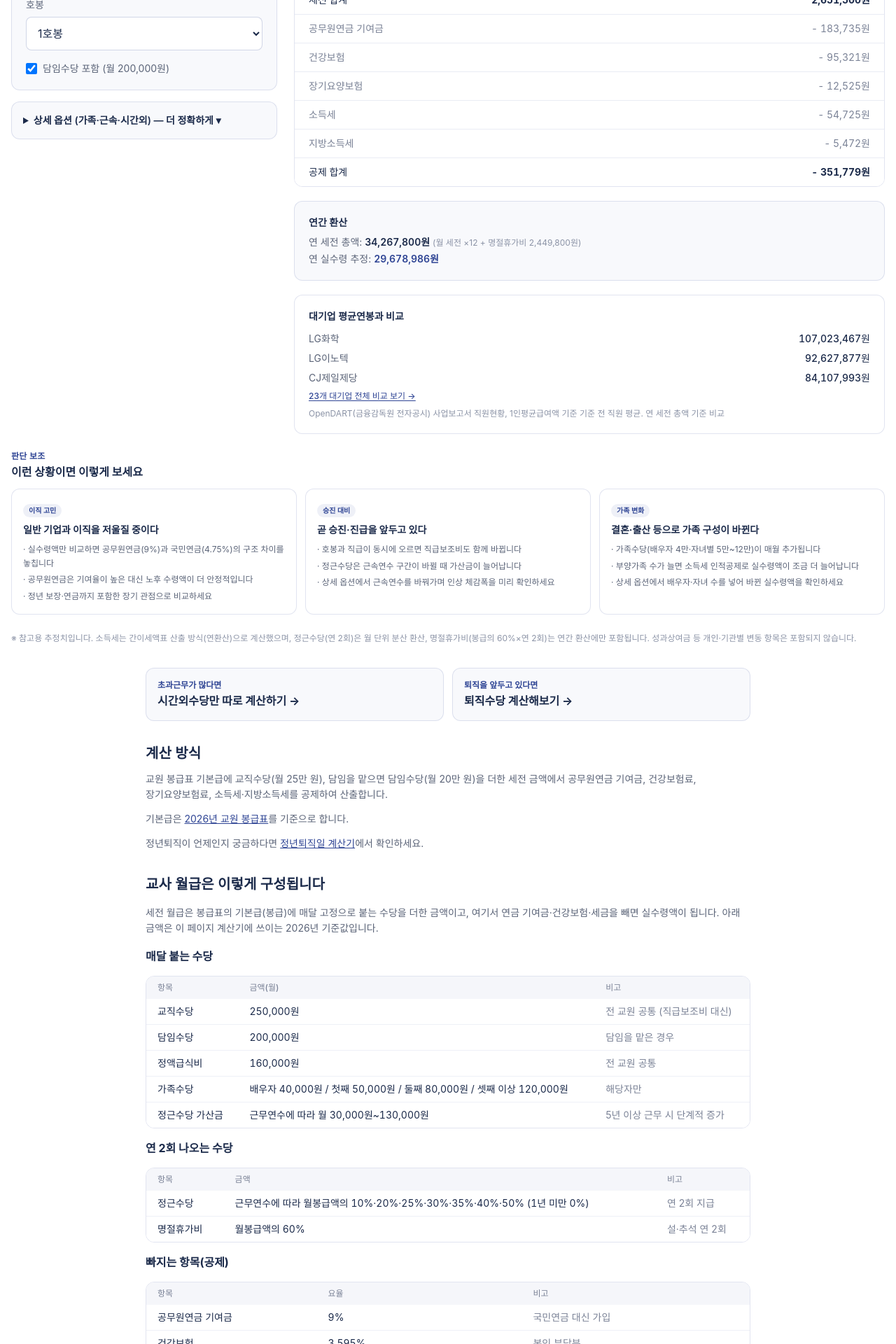
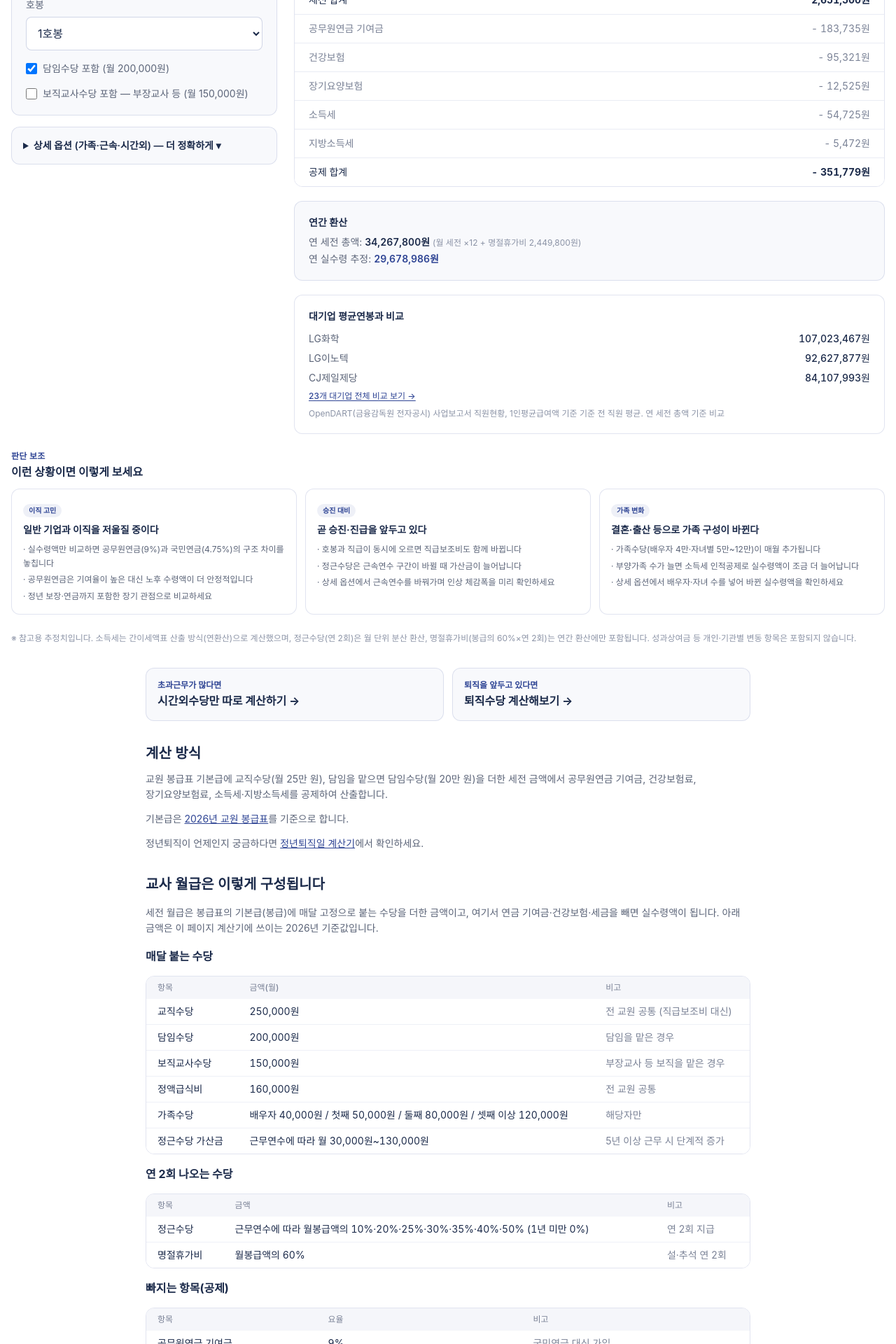
Before and after one commit to parkdane/pay-calc, a Next.js app: page /calc/teacher-net in a window 1280 px wide. Shown: the part 580-2500 px from the top of the page at 70% size. Built offline with nearby package versions, Linux system fonts and the light colour scheme; a web font is replaced by a local one.

Commit message:
지역가입자 국민연금 계산기 제목 원복, 공무원연금 계산기 제목 교사·공무원 연금 수령액으로 정비, 교원 계산기에 보직교사수당(월 15만원) 옵션·FAQ 추가

```diff
--- a/app/calc/national-pension-premium/page.tsx
+++ b/app/calc/national-pension-premium/page.tsx
@@ -6,11 +6,11 @@ import SourceNote from "@/components/SourceNote";
 import Link from "next/link";
 
 export const metadata: Metadata = {
-  title: "지역가입자 국민연금 보험료 계산기 (자영업자·프리랜서, 2026년)",
+  title: "국민연금 지역가입자 보험료 계산기 (2026년 기준)",
   description:
     "월 신고소득을 입력하면 2026년 기준(보험료율 9.5%, 상한 659만원·하한 41만원) 국민연금 지역가입자 보험료를 계산합니다. 자영업자·프리랜서 대상입니다.",
   openGraph: {
-    title: "지역가입자 국민연금 보험료 계산기 (자영업자·프리랜서, 2026년)",
+    title: "국민연금 지역가입자 보험료 계산기 (2026년 기준)",
     description:
       "월 신고소득을 입력하면 2026년 기준 국민연금 지역가입자 보험료를 계산합니다. 자영업자·프리랜서 대상입니다.",
   },
@@ -44,7 +44,7 @@ export default function Page() {
     <div className="space-y-8">
       <header className="space-y-2">
         <h1 className="text-2xl font-bold tracking-tight text-[#1B2A4A] sm:text-3xl">
-          지역가입자 국민연금 보험료 계산기
+          국민연금 지역가입자 보험료 계산기
         </h1>
         <p className="text-sm text-[#5B6478]">
           월 신고소득을 입력하면 2026년 기준 국민연금 지역가입자 보험료를 계산합니다.
--- a/app/calc/pension-net/page.tsx
+++ b/app/calc/pension-net/page.tsx
@@ -7,11 +7,11 @@ import SourceNote from "@/components/SourceNote";
 import Link from "next/link";
 
 export const metadata: Metadata = {
-  title: "공무원연금 은퇴 후 예상수령액 계산기 (교사·경찰·소방·군인 포함)",
+  title: "교사·공무원 연금 수령액 계산기 (경찰·소방·군인, 개시연령 반영)",
   description:
     "임용일·직급·호봉을 입력하면 은퇴 후 받을 공무원연금 예상 월수령액을 계산합니다. 일반직·교사·경찰·소방·군인 전부 지원하며, 1997~2026년 실제 봉급표와 3단계 산식(구법·과도기·소득재분배)을 반영합니다.",
   openGraph: {
-    title: "공무원연금 은퇴 후 예상수령액 계산기 (교사·경찰·소방·군인 포함)",
+    title: "교사·공무원 연금 수령액 계산기 (경찰·소방·군인, 개시연령 반영)",
     description: "임용일·직급·호봉을 입력하면 은퇴 후 받을 공무원연금 예상 월수령액을 계산합니다. 일반직·교사·경찰·소방·군인 전부 지원하며, 1997~2026년 실제 봉급표와 3단계 산식(구법·과도기·소득재분배)을 반영합니다.",
   },
 };
@@ -57,7 +57,7 @@ export default function Page() {
     <div className="space-y-8">
       <header className="space-y-2">
         <h1 className="text-2xl font-bold tracking-tight text-[#1B2A4A] sm:text-3xl">
-          공무원연금 은퇴 후 예상수령액 계산기
+          교사·공무원 연금 수령액 계산기
         </h1>
         <p className="text-sm text-[#5B6478]">
           임용일·직급·호봉을 입력하면 실제 봉급표 이력과 공무원연금법 3단계 산식을 반영한
--- a/components/CivilNetCalc.tsx
+++ b/components/CivilNetCalc.tsx
@@ -22,6 +22,7 @@ const OCCUPATIONS = [
 
 const TEACHER_ALLOWANCE = 250000; // 교직수당 (전 교원 공통)
 const HOMEROOM_ALLOWANCE = 200000; // 담임수당
+const DEPT_HEAD_ALLOWANCE = 150000; // 보직교사수당(부장교사 등), 2024년 7만→15만 원 인상, 2026년 동결
 
 function pickBracket<T extends { underYears: number }>(brackets: T[], years: number): T {
   return brackets.find((b) => years < b.underYears) ?? brackets[brackets.length - 1];
@@ -57,6 +58,7 @@ export default function CivilNetCalc({
   const [years, setYears] = useState(0);
   const [overtimeH, setOvertimeH] = useState(0);
   const [includeDanger, setIncludeDanger] = useState(true);
+  const [includeDeptHead, setIncludeDeptHead] = useState(false);
 
   const occ = OCCUPATIONS[occIdx];
   const d = occ.data;
@@ -79,6 +81,9 @@ export default function CivilNetCalc({
       if (includeDanger) {
         // 교사 직종에서 이 체크박스는 담임수당으로 사용
         items.push({ label: "담임수당", value: HOMEROOM_ALLOWANCE });
+      }
+      if (includeDeptHead) {
+        items.push({ label: "보직교사수당", value: DEPT_HEAD_ALLOWANCE });
       }
     } else {
       const positionBonus =
@@ -154,7 +159,7 @@ export default function CivilNetCalc({
       annualGross,
       annualNetApprox,
     };
-  }, [occIdx, gradeIdx, hobong, useDetail, spouse, children, years, overtimeH, includeDanger, d, gradeLabel, occ.danger]);
+  }, [occIdx, gradeIdx, hobong, useDetail, spouse, children, years, overtimeH, includeDanger, includeDeptHead, d, gradeLabel, occ.danger]);
 
   // 대기업 평균연봉과 비교 (가까운 순으로 3개, 이미 있는 DART 데이터 재사용)
   const nearbyCompanies = useMemo(() => {
@@ -243,6 +248,17 @@ export default function CivilNetCalc({
                 {occ.teacher
                   ? `담임수당 포함 (월 ${won(HOMEROOM_ALLOWANCE)})`
                   : `위험근무수당 포함 (월 ${won(occ.danger)})`}
+              </label>
+            )}
+            {occ.teacher && (
+              <label className="flex items-center gap-2 text-sm text-[#5B6478]">
+                <input
+                  type="checkbox"
+                  checked={includeDeptHead}
+                  onChange={(e) => setIncludeDeptHead(e.target.checked)}
+                  className="h-4 w-4"
+                />
+                {`보직교사수당 포함 — 부장교사 등 (월 ${won(DEPT_HEAD_ALLOWANCE)})`}
               </label>
             )}
           </div>
--- a/components/PayStructure.tsx
+++ b/components/PayStructure.tsx
@@ -12,6 +12,7 @@ const pct = (r: number) => `${+(r * 100).toFixed(3)}%`;
 
 const TEACHER_ALLOWANCE = 250000; // 교직수당 (CivilNetCalc와 동일)
 const HOMEROOM_ALLOWANCE = 200000; // 담임수당 (CivilNetCalc와 동일)
+const DEPT_HEAD_ALLOWANCE = 150000; // 보직교사수당 (CivilNetCalc와 동일)
 
 type Row = [string, string, string?];
 
@@ -102,6 +103,7 @@ export default function PayStructure({ variant }: { variant: "civil" | "teacher"
         ? [
             ["교직수당", won(TEACHER_ALLOWANCE), "전 교원 공통 (직급보조비 대신)"],
             ["담임수당", won(HOMEROOM_ALLOWANCE), "담임을 맡은 경우"],
+            ["보직교사수당", won(DEPT_HEAD_ALLOWANCE), "부장교사 등 보직을 맡은 경우"],
             ["정액급식비", won(rates.meal), "전 교원 공통"],
             ["가족수당", `배우자 ${won(fam.spouse)} / 첫째 ${won(fam.child1)} / 둘째 ${won(fam.child2)} / 셋째 이상 ${won(fam.child3plus)}`, "해당자만"],
             ["정근수당 가산금", addonText, "5년 이상 근무 시 단계적 증가"],
--- a/data/calcMeta.ts
+++ b/data/calcMeta.ts
@@ -14,7 +14,7 @@ export const CALC_META: Record<string, CalcMeta> = {
   },
   "civil-net": {
     sources: ["공무원보수규정 별표3·별표10·별표11(2026년 봉급표)", "공무원수당 등에 관한 규정", "공무원연금 기여율·국민건강보험료율(2026년)", TAX_TABLE],
-    updated: "2026-10-14",
+    updated: "2026-10-21",
   },
   deposit: { sources: ["금융감독원 금융상품통합비교공시(오픈API)"], updated: "2026-08-18", autoData: "rates" },
   fire: { sources: ["4% 인출 규칙 등 일반 재무 계산식(실질수익률 기준)", "사용자 입력값 기반 시뮬레이션"], updated: "2026-08-20" },
@@ -38,9 +38,9 @@ export const CALC_META: Record<string, CalcMeta> = {
   "naeil-save": { sources: ["보건복지부 청년내일저축계좌 정부지원금 기준"], updated: "2026-08-18" },
   "national-pension-premium": {
     sources: ["국민연금법 제3조·제88조", "보건복지부 고시 기준소득월액 상·하한(2026.7~2027.6)", "국민연금공단 보험료율 안내(2026년 9.5%)"],
-    updated: "2026-10-15",
+    updated: "2026-10-21",
   },
-  "national-pension": { sources: ["국민연금법 제51조(기본연금액)", "국민연금공단 2026년 A값"], updated: "2026-08-26" },
+  "national-pension": { sources: ["국민연금법 제51조(기본연금액)", "국민연금법 제63조(노령연금액·가입기간별 지급률)", "국민연금공단 2026년 A값"], updated: "2026-10-16" },
   "overtime-pay": {
     sources: ["공무원수당 등에 관한 규정(시간외근무수당)", "공무원보수규정 별표3·별표10·별표11(2026년 봉급표)"],
     updated: "2026-10-14",
@@ -48,13 +48,13 @@ export const CALC_META: Record<string, CalcMeta> = {
   "parental-leave": { sources: ["고용보험법 시행령 제95조·제95조의3"], updated: "2026-08-28" },
   "pension-net": {
     sources: ["공무원연금법·같은 법 시행령", "공무원연금법 부칙(퇴직연도별 연금 개시연령)", "공무원연금공단 연금수급 안내", "공무원보수규정 연도별 봉급표(국가법령정보센터)"],
-    updated: "2026-10-14",
+    updated: "2026-10-21",
   },
   "retirement-age": {
     sources: ["교육공무원법 제47조", "국가공무원법 제74조", "공무원연금법 시행령 제58조(퇴직수당)", "공무원연금공단 연금 개시연령 안내"],
     updated: "2026-10-14",
   },
-  "retirement-pay": { sources: ["근로자퇴직급여 보장법 제8조·제9조", "근로기준법 제2조(평균임금)"], updated: "2026-08-26" },
+  "retirement-pay": { sources: ["근로자퇴직급여 보장법 제8조·제9조", "근로기준법 제2조(평균임금)"], updated: "2026-10-16" },
   "salary-compare": {
     sources: ["금융감독원 전자공시(OpenDART) 사업보고서 직원현황(1인 평균급여액)"],
     updated: "2026-08-20",
@@ -68,11 +68,11 @@ export const CALC_META: Record<string, CalcMeta> = {
   "soldier-save": { sources: ["국방부 장병내일준비적금 안내", "농협은행 상품설명서(2026.1 기준)"], updated: "2026-08-13" },
   "teacher-net": {
     sources: ["공무원보수규정 별표11(2026년 교원 봉급표)", "공무원수당 등에 관한 규정(교직수당·담임수당)", "공무원연금 기여율·국민건강보험료율(2026년)", TAX_TABLE],
-    updated: "2026-10-13",
+    updated: "2026-10-21",
   },
   "unemployment-benefit": {
     sources: ["고용보험법 제40조·제46조·제49조·제50조, 별표1(소정급여일수)", "2026년 구직급여 상·하한액"],
-    updated: "2026-08-26",
+    updated: "2026-10-16",
   },
   "worker-net": { sources: [INSURANCE, TAX_TABLE], updated: "2026-08-26" },
   "youth-compare": {
--- a/data/updates.ts
+++ b/data/updates.ts
@@ -10,6 +10,8 @@ export const UPDATES: UpdateEntry[] = [
       { text: "봉급표 5개 페이지에 2025년 대비 호봉별 인상액·인상률표와 호봉 1개당 평균 승급액표 추가", href: "/salary/military" },
       { text: "봉급표 모음에 같은 호봉 기준 직군별(일반직·경찰·소방·군인·교원) 기본급 비교표 추가", href: "/salary" },
       { text: "가이드 18개 제목을 핵심 수치 중심으로 정비, 교원·군인·국민연금 가이드에 계산 예시 섹션 추가", href: "/guide" },
+      { text: "교원 실수령액 계산기에 보직교사수당(월 15만 원) 옵션 추가, 교직수당·보직교사수당 FAQ 추가", href: "/calc/teacher-net" },
+      { text: "공무원연금 계산기 명칭 정비(교사·공무원 연금 수령액), 지역가입자 국민연금 계산기 명칭은 기존으로 복원", href: "/calc/pension-net" },
     ],
   },
   {
```
Also changed, not shown: app/calc/teacher-net/page.tsx (+8 -0 lines).
